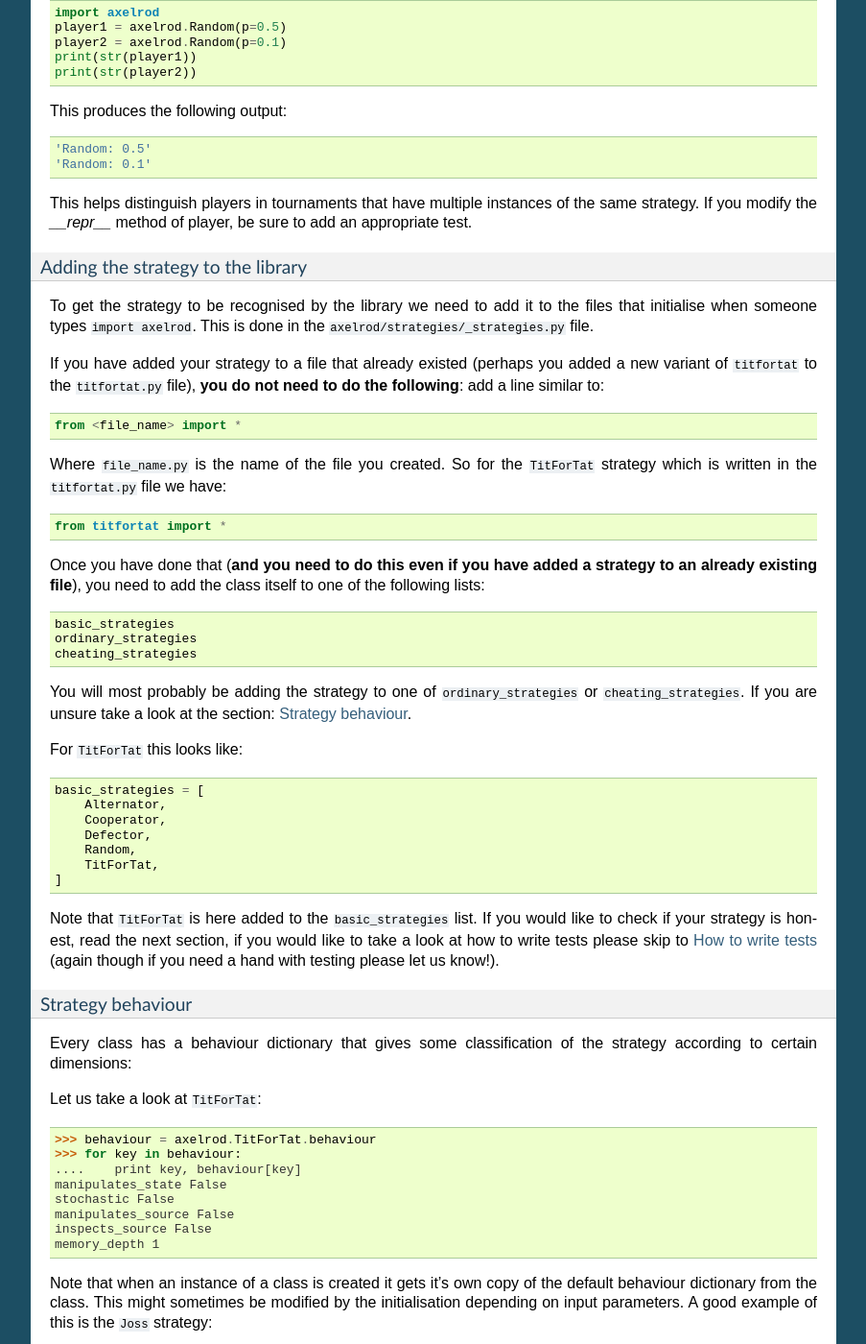
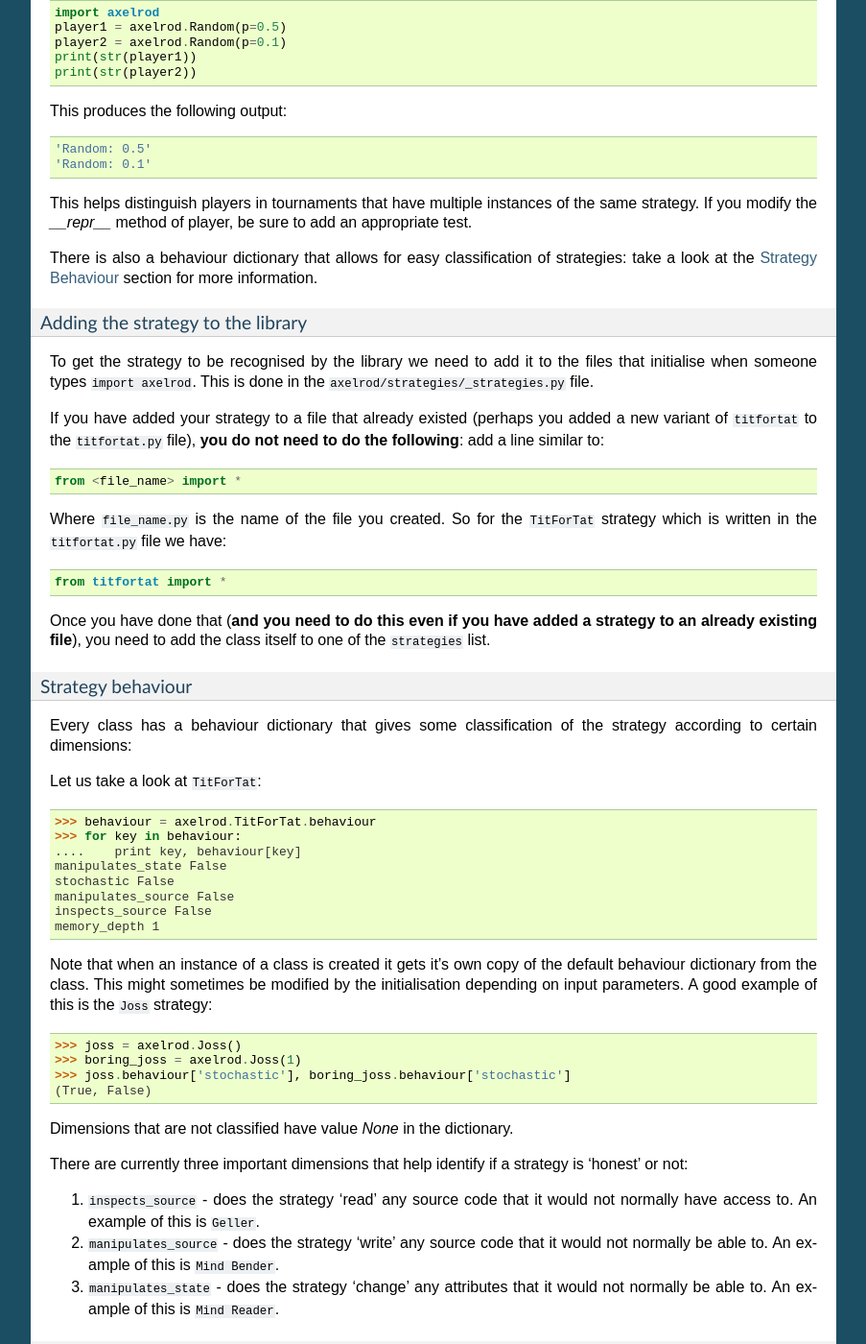
Before and after one commit to Axelrod-Python/Axelrod, a Sphinx documentation site: the page built from docs/contributing.rst, in a window 1280 px wide and 1400 px high, scrolled down 2439 px. Shown: the whole window at 96% size, without its empty margins (198-1101 px from the left). Built offline with Sphinx 7.4.7, drawn with Linux system fonts in a browser that asks for light colours.

Commit message:
Adding more details to the docs.

```diff
--- a/docs/contributing.rst
+++ b/docs/contributing.rst
@@ -95,8 +95,11 @@ For example there is strategy with :math:`\pi` as a name::
 
     name = '$\pi$'
 
-After that the only thing required is to write the :code:`strategy` method which takes an opponent as an argument.
-In the case of :code:`TitForTat` the strategy attempts to play the same thing as the last strategy played by the opponent (:code:`opponent.history[-1]`) and if this is not possible (in other words the opponent has not played yet) will cooperate::
+After that the only thing required is to write the :code:`strategy` method which
+takes an opponent as an argument.  In the case of :code:`TitForTat` the strategy
+attempts to play the same thing as the last strategy played by the opponent
+(:code:`opponent.history[-1]`) and if this is not possible (in other words the
+opponent has not played yet) will cooperate::
 
     def strategy(self, opponent):
         try:
@@ -104,9 +107,12 @@ In the case of :code:`TitForTat` the strategy attempts to play the same thing as
         except IndexError:
             return 'C'
 
-If your strategy creates any particular attribute along the way you need to make sure that there is a :code:`reset` method that takes account of it.
-An example of this is the :code:`ForgetfulGrudger` strategy which creates a boolean variable :code:`grudged` and a counter :code:`grudge_memory` which keeps track of things during a duel.
-Here is the :code:`reset` method which takes care of resetting this in between rounds::
+If your strategy creates any particular attribute along the way you need to make
+sure that there is a :code:`reset` method that takes account of it.  An example
+of this is the :code:`ForgetfulGrudger` strategy which creates a boolean
+variable :code:`grudged` and a counter :code:`grudge_memory` which keeps track
+of things during a duel.  Here is the :code:`reset` method which takes care of
+resetting this in between rounds::
 
     def reset(self):
         """Resets scores and history."""
@@ -115,10 +121,10 @@ Here is the :code:`reset` method which takes care of resetting this in between r
         self.grudge_memory = 0
 
 
-You can also modify the name of the strategy with the `__repr__` method, which is invoked
-when `str` is applied to a player instance. For example, the player `Random` takes a
-parameter `p` for how often it cooperates, and the `__repr__` method adds the value
-of this parameter to the name::
+You can also modify the name of the strategy with the `__repr__` method, which
+is invoked when `str` is applied to a player instance. For example, the player
+`Random` takes a parameter `p` for how often it cooperates, and the `__repr__`
+method adds the value of this parameter to the name::
 
     def __repr__(self):
         return "%s: %s" % (self.name, round(self.p, 2))
@@ -140,6 +146,10 @@ This helps distinguish players in tournaments that have multiple instances of th
 same strategy. If you modify the `__repr__` method of player, be sure to add an
 appropriate test.
 
+There is also a behaviour dictionary that allows for easy classification of
+strategies: take a look at the `Strategy Behaviour`_ section for more
+information.
+
 
 Adding the strategy to the library
 ''''''''''''''''''''''''''''''''''
@@ -156,27 +166,10 @@ So for the :code:`TitForTat` strategy which is written in the :code:`titfortat.p
 
     from titfortat import *
 
-Once you have done that (**and you need to do this even if you have added a strategy to an already existing file**), you need to add the class itself to one of the following lists::
+Once you have done that (**and you need to do this even if you have added a
+strategy to an already existing file**), you need to add the class itself to one
+of the :code:`strategies` list.
 
-    basic_strategies
-    ordinary_strategies
-    cheating_strategies
-
-You will most probably be adding the strategy to one of :code:`ordinary_strategies` or :code:`cheating_strategies`.
-If you are unsure take a look at the section: `Strategy behaviour`_.
-
-For :code:`TitForTat` this looks like::
-
-    basic_strategies = [
-        Alternator,
-        Cooperator,
-        Defector,
-        Random,
-        TitForTat,
-    ]
-
-Note that :code:`TitForTat` is here added to the :code:`basic_strategies` list.
-If you would like to check if your strategy is honest, read the next section, if you would like to take a look at how to write tests please skip to `How to write tests`_ (again though if you need a hand with testing please let us know!).
 
 Strategy behaviour
 ''''''''''''''''''
@@ -205,6 +198,7 @@ the initialisation depending on input parameters. A good example of this is the
     >>> joss.behaviour['stochastic'], boring_joss.behaviour['stochastic']
     (True, False)
 
+Dimensions that are not classified have value `None` in the dictionary.
 
 There are currently three important dimensions that help identify if a strategy
 is 'honest' or not:
```
